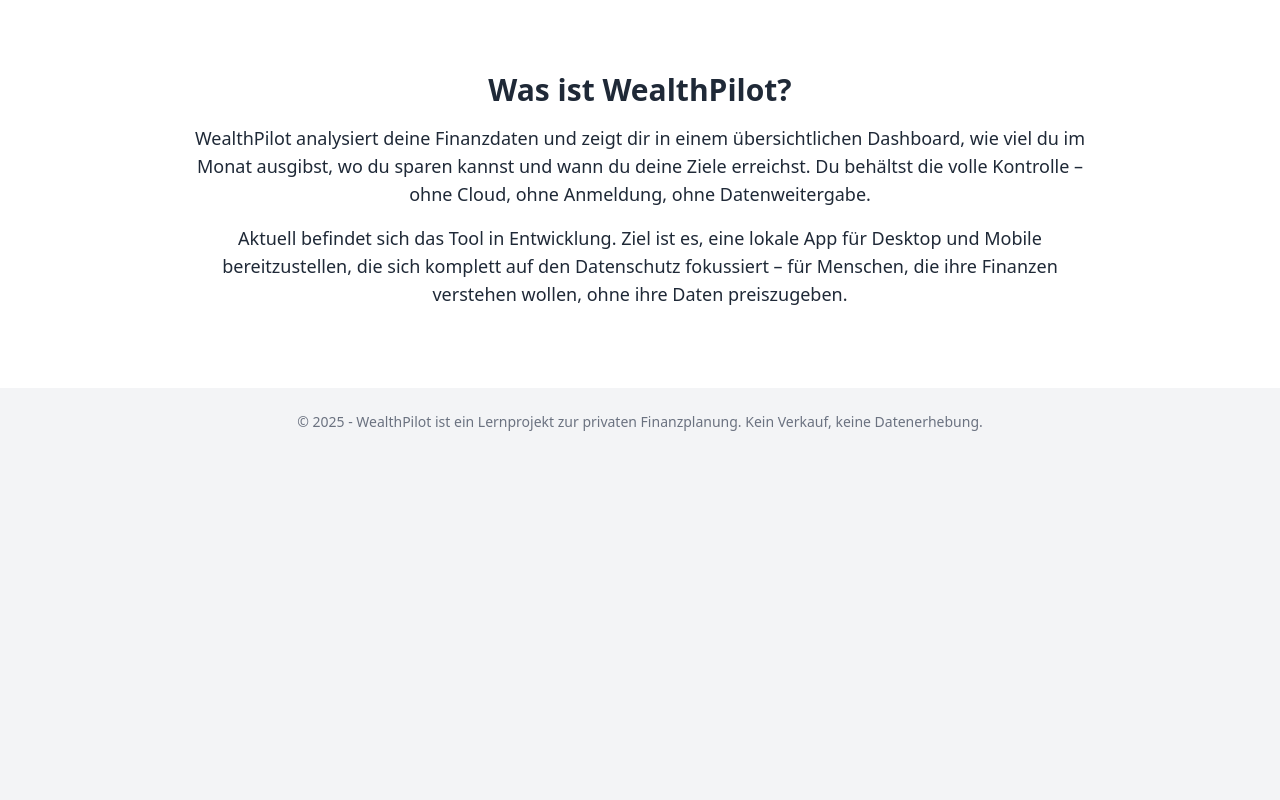
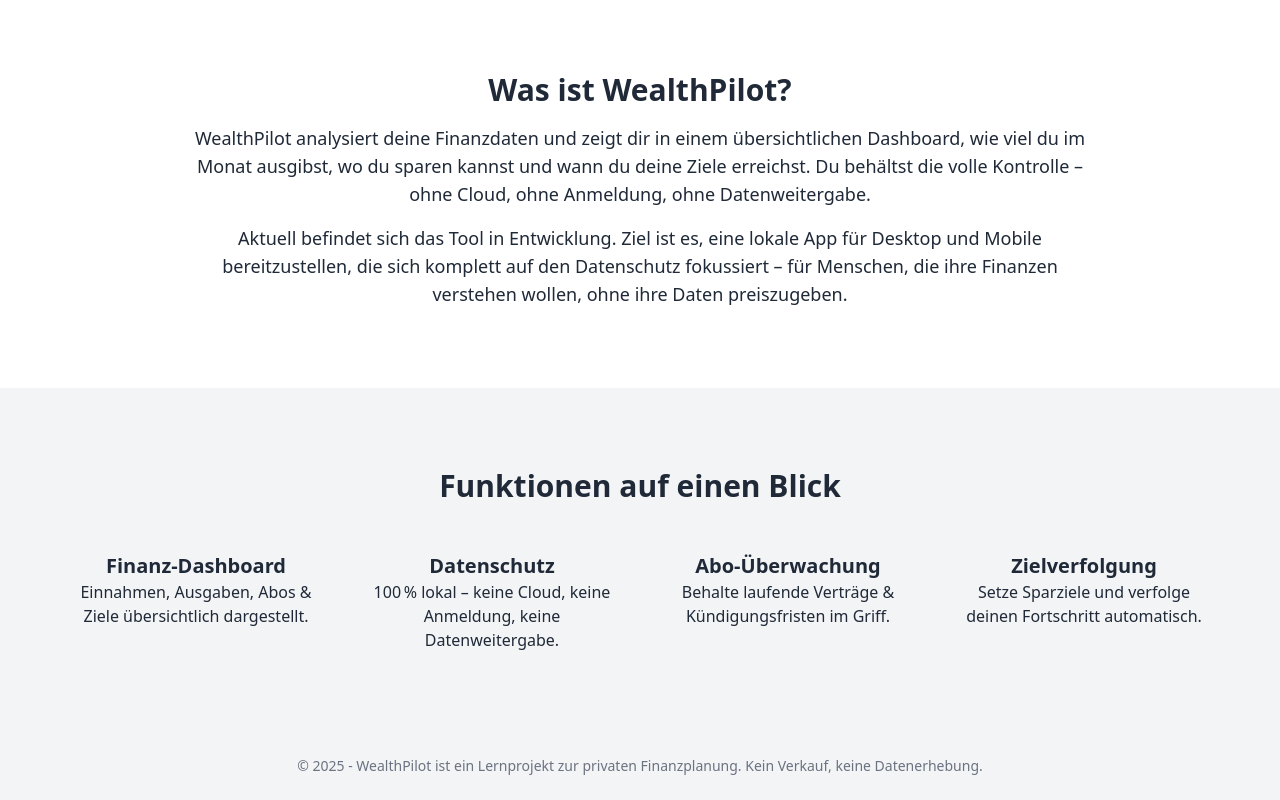
Before and after one commit to Baffledbadger08/wealthpilot, a plain HTML site: page index.html in a window 1280 px wide. Shown: the part 870-1670 px from the top of the page. Before the commit the page ends 1326 px from the top, so only its background shows below. Drawn offline with nearby package versions, Linux system fonts and the light colour scheme.

```diff
--- a/index.html
+++ b/index.html
@@ -61,6 +61,41 @@
     </div>
   </section>
 
+  <!-- Features Section -->
+  <section class="py-20 bg-gray-100 px-6">
+    <div class="max-w-6xl mx-auto">
+      <h2 class="text-3xl font-bold mb-12 text-center lang lang-de">Funktionen auf einen Blick</h2>
+      <h2 class="text-3xl font-bold mb-12 text-center lang lang-en hidden">Key Features at a Glance</h2>
+
+      <div class="grid gap-8 sm:grid-cols-2 lg:grid-cols-4 text-center">
+        <div>
+          <h3 class="text-xl font-semibold lang lang-de">Finanz-Dashboard</h3>
+          <h3 class="text-xl font-semibold lang lang-en hidden">Finance Dashboard</h3>
+          <p class="lang lang-de">Einnahmen, Ausgaben, Abos & Ziele übersichtlich dargestellt.</p>
+          <p class="lang lang-en hidden">Clear overview of income, expenses, subscriptions & goals.</p>
+        </div>
+        <div>
+          <h3 class="text-xl font-semibold lang lang-de">Datenschutz</h3>
+          <h3 class="text-xl font-semibold lang lang-en hidden">Privacy</h3>
+          <p class="lang lang-de">100 % lokal – keine Cloud, keine Anmeldung, keine Datenweitergabe.</p>
+          <p class="lang lang-en hidden">100% local – no cloud, no login, no data sharing.</p>
+        </div>
+        <div>
+          <h3 class="text-xl font-semibold lang lang-de">Abo-Überwachung</h3>
+          <h3 class="text-xl font-semibold lang lang-en hidden">Subscription Tracking</h3>
+          <p class="lang lang-de">Behalte laufende Verträge & Kündigungsfristen im Griff.</p>
+          <p class="lang lang-en hidden">Track your active contracts and cancellation deadlines.</p>
+        </div>
+        <div>
+          <h3 class="text-xl font-semibold lang lang-de">Zielverfolgung</h3>
+          <h3 class="text-xl font-semibold lang lang-en hidden">Goal Tracking</h3>
+          <p class="lang lang-de">Setze Sparziele und verfolge deinen Fortschritt automatisch.</p>
+          <p class="lang lang-en hidden">Set savings goals and automatically track your progress.</p>
+        </div>
+      </div>
+    </div>
+  </section>
+
   <!-- Footer -->
   <footer class="text-center text-sm text-gray-500 py-6">
     <p class="lang lang-de">© 2025 - WealthPilot ist ein Lernprojekt zur privaten Finanzplanung. Kein Verkauf, keine Datenerhebung.</p>
```
Also changed, not shown: 1 other file.
